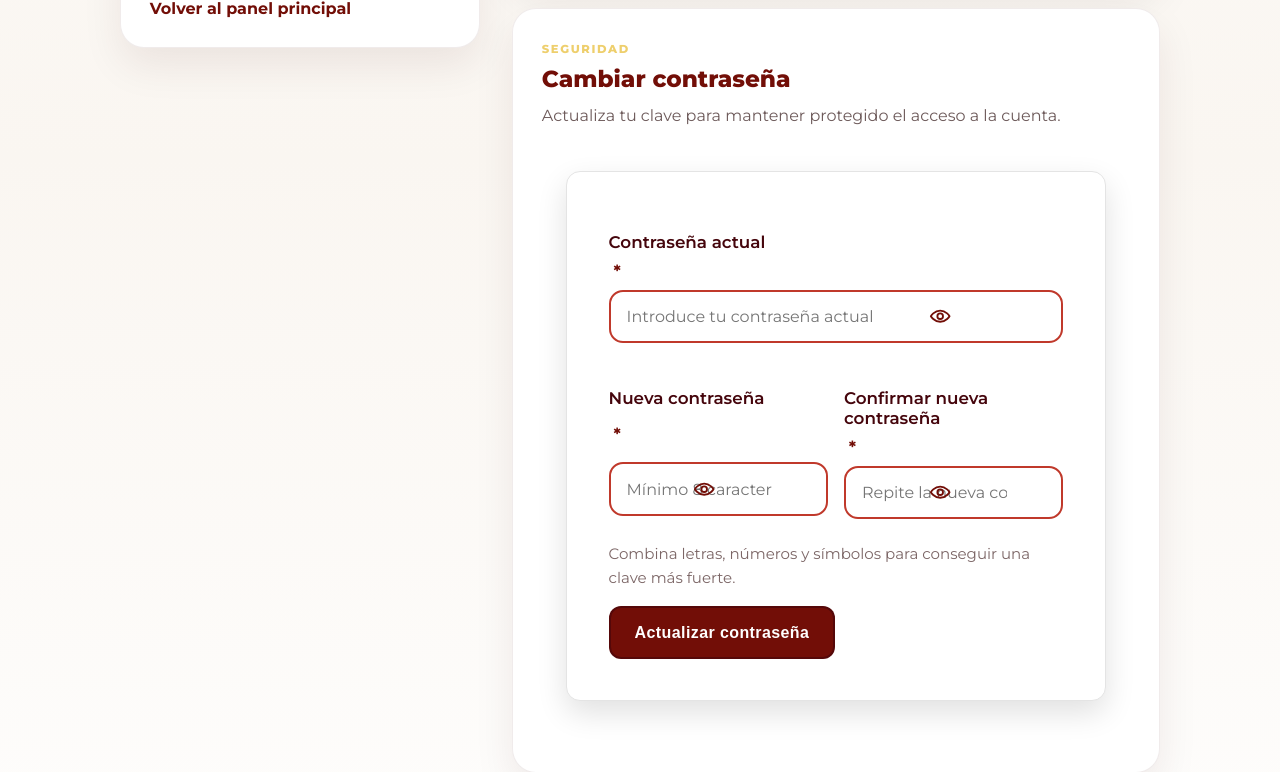
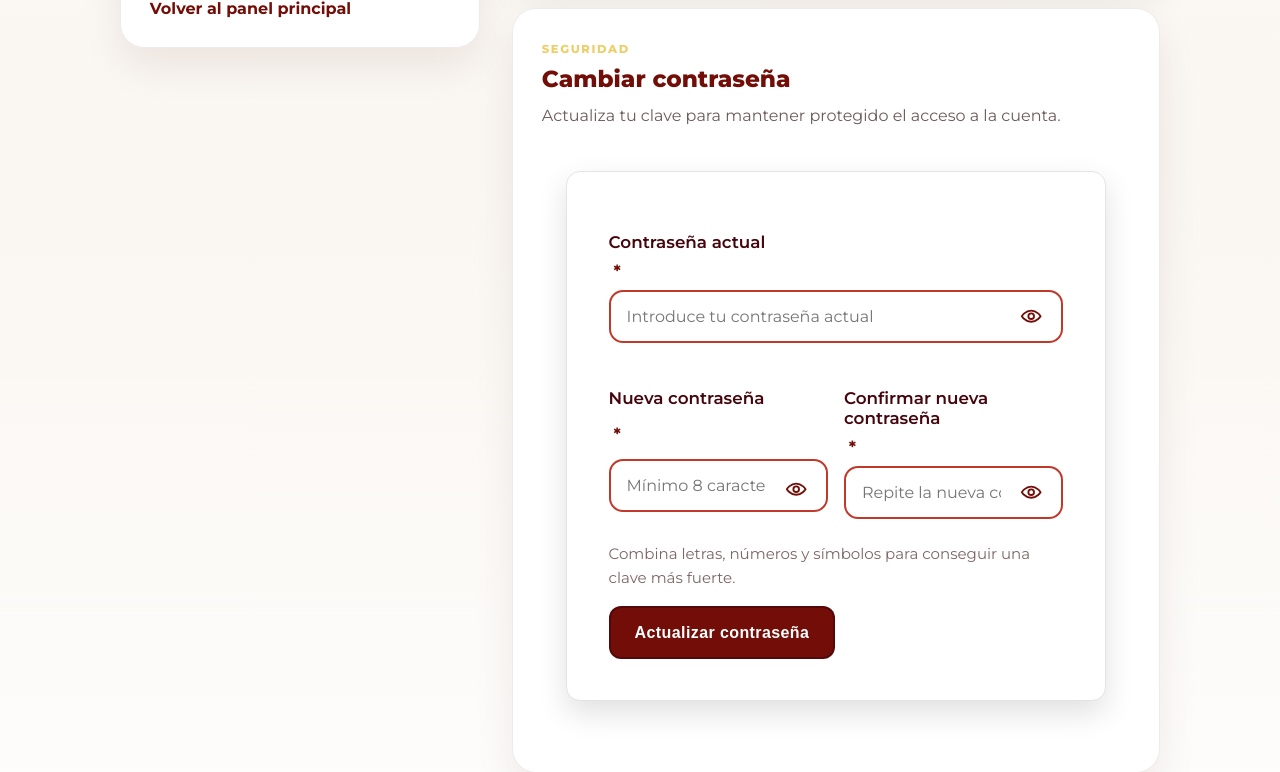
Before and after one commit to alexcompany1/zyma, a PHP site: page /perfil.php in a window 1280 px wide. Shown: the part 1175-1947 px from the top of the page. Run offline with PHP 8.4, Linux system fonts and the light colour scheme; the visitor is signed in with stand-in values (Sample User, id 1); data that the repository does not hold is empty.

Commit message:
para que os calleis

```diff
--- a/styles.css
+++ b/styles.css
@@ -379,31 +379,34 @@ input[type="number"] {
 
 .password-field {
   position: relative;
-  display: flex;
-  align-items: center;
+  width: 100%;
 }
 
 .password-field input {
-  padding-right: 3.4rem;
+  display: block;
+  width: 100%;
+  padding-right: 3.8rem;
 }
 
 .password-toggle {
+  all: unset;
   position: absolute;
   top: 50%;
-  right: 0.85rem;
+  right: 1rem;
+  left: auto;
   transform: translateY(-50%);
   width: 2rem;
   height: 2rem;
   display: inline-flex;
   align-items: center;
   justify-content: center;
+  min-width: 2rem;
+  margin: 0;
   padding: 0;
-  border: 0;
-  background: transparent;
   color: var(--dark-red);
-  box-shadow: none;
   cursor: pointer;
-  z-index: 1;
+  line-height: 1;
+  z-index: 2;
 }
 
 .password-toggle:hover {
@@ -424,6 +427,22 @@ input[type="number"] {
   stroke-width: 2;
   stroke-linecap: round;
   stroke-linejoin: round;
+}
+
+.profile-form .password-field > .password-toggle {
+  position: absolute !important;
+  top: 50% !important;
+  right: 1rem !important;
+  left: auto !important;
+  width: 2rem !important;
+  height: 2rem !important;
+  min-width: 2rem !important;
+  padding: 0 !important;
+  margin: 0 !important;
+  border: 0 !important;
+  background: transparent !important;
+  box-shadow: none !important;
+  transform: translateY(-50%) !important;
 }
 
 input:focus,
```
